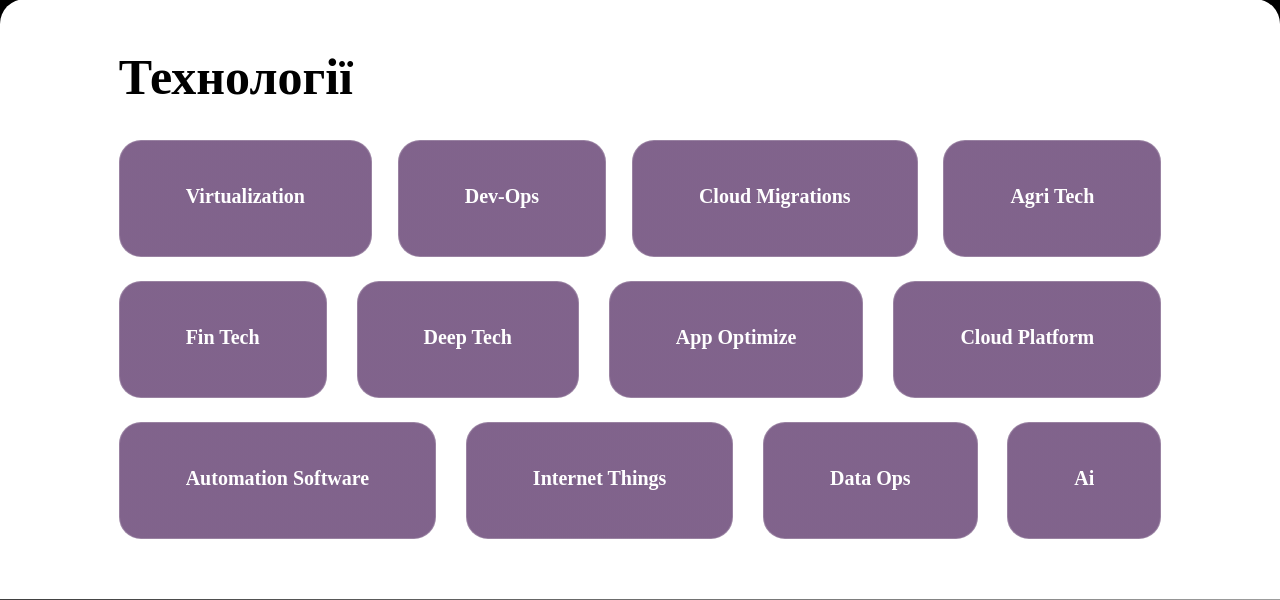
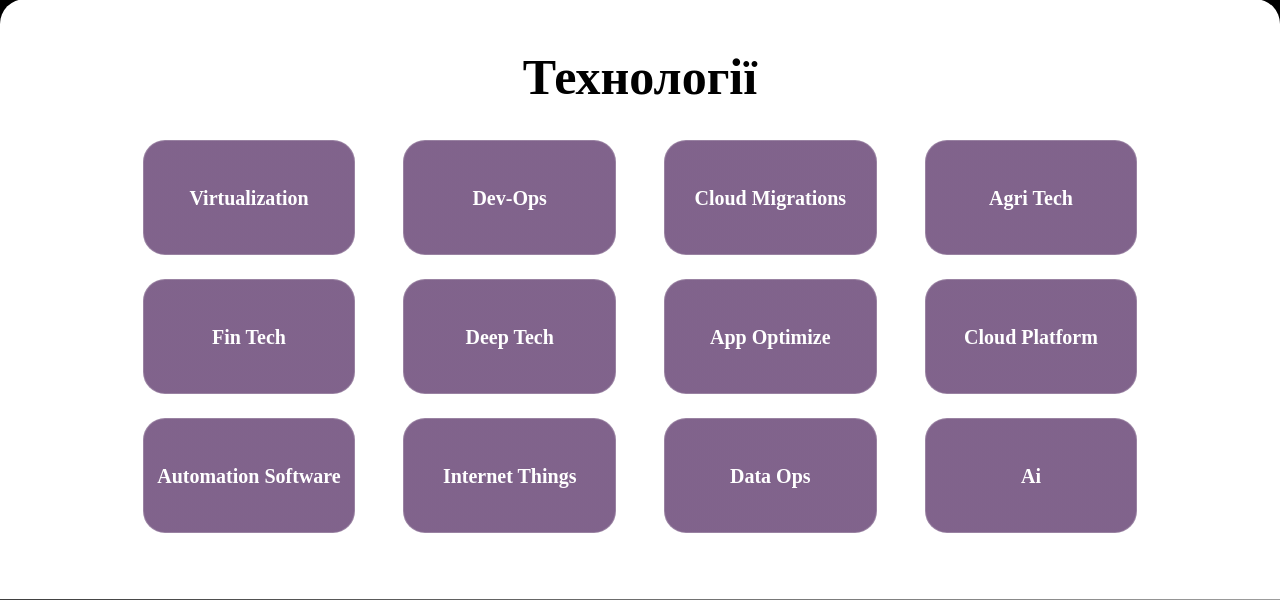
Before and after one commit to RympeR/diya-city-continental-landing, a Django app: page / in a window 1280 px wide. Shown: the part 2736-3336 px from the top of the page. Run offline with Django 3.2, Linux system fonts and the light colour scheme; some web fonts are replaced; grey boxes are pictures that could not be loaded.

Commit message:
updatges from yri

```diff
--- a/core/static/style.css
+++ b/core/static/style.css
@@ -331,7 +331,6 @@ textarea {
 }
 
 .purple-block-text {
-    padding: 43px 66px 43px 66px;
     font-family: 'Gilroy';
     font-style: normal;
     font-weight: 600;
@@ -401,8 +400,9 @@ textarea {
     border: 1px solid rgba(255, 255, 255, 0.2);
     backdrop-filter: blur(25px);
     /* Note: backdrop-filter has minimal browser support */
-    height: 117px;
-    border-radius: 22px
+    height: 115px;
+    border-radius: 22px;
+    width: 230px;
 }
 
 
@@ -750,8 +750,19 @@ text-align: center;
 
 /* !! media 450 styles*/
 @media only screen and (min-width:601px) {
+    .custom-digit-block{
+        margin-left:  3.5rem;
+        margin-right: 3.5rem;
+    }
     .mb-l-none {
         display: none;
+    }
+
+    .purple-block {
+        padding-top: 45px;
+        text-align: center;
+        margin-left:  1.5rem;
+        margin-right: 1.5rem;
     }
 
     .fith-block {
--- a/core/templates/main.html
+++ b/core/templates/main.html
@@ -325,7 +325,7 @@
         </div>
 
         <div class="cards-block-convenience-1 mt-5 row">
-            <div class="card">
+            <div class=" col-md-6 card col-4  ">
                 <img class="position-absolute translate-middle images-block-convenience"
                     src="{% static 'images/convenience-first-img.svg' %}" alt="Icon">
                 <h3 class="h3-convenience">
@@ -346,7 +346,7 @@
                 </p>
             </div>
 
-            <div class="card card">
+            <div class="card  col-4 col-md-6">
                 <img class="position-absolute translate-middle images-block-convenience"
                     src="{% static 'images/convenience-img2.svg' %}" alt="Icon">
                 <h3 class="h3-convenience">
@@ -368,7 +368,7 @@
                 </p>
             </div>
 
-            <div class="card">
+            <div class="card col-4 col-md-6">
                 <img class="position-absolute translate-middle images-block-convenience"
                     src="{% static 'images/convenience-third-img.svg' %}" alt="Icon">
                 <h3 class="h3-convenience">
@@ -394,8 +394,8 @@
             <!-- cards-block-convenience-2 -->
 
         </div>
-        <div class="cards-block-convenience-2" style="margin-top: 2.5rem!important;">
-            <div class="card">
+        <div class="cards-block-convenience-1" style="margin-top: 2.5rem!important;">
+            <div class="card col-4 col-md-6">
                 <img class="position-absolute translate-middle images-block-convenience"
                     src="{% static 'images/convenience-four-img.svg' %}" alt="Icon">
                 <h3 class="h3-convenience">
@@ -417,7 +417,7 @@
                 </p>
             </div>
 
-            <div class="card">
+            <div class="card col-4 col-md-6">
                 <img class="position-absolute translate-middle images-block-convenience"
                     src="{% static 'images/convenience-five-img.svg' %}" alt="Icon">
                 <h3 class="h3-convenience">
@@ -439,7 +439,7 @@
                 </p>
             </div>
 
-            <div class="card">
+            <div class="card col-4 col-md-6">
                 <img class="position-absolute translate-middle images-block-convenience"
                     src="{% static 'images/convenience-img-six.svg' %}" alt="Icon">
                 <h3 class="h3-convenience-last-card">
@@ -623,7 +623,7 @@
 
     <div class="container-fluid fith-block mb-d-none">
         <div class="row">
-            <div class="col-10 offset-1 d-flex">
+            <div class="col-10 offset-1 d-flex justify-content-center">
                 <h1 class="text-title-black mt-5 " style="">
                     {% if request.session.lang == 'eng' %}
                     Technologies
@@ -634,7 +634,7 @@
             </div>
         </div>
         <div class="row mt-4">
-            <div class="col-10 offset-1 d-flex justify-content-between">
+            <div class="col-10 offset-1 d-flex justify-content-center">
                 <div class="purple-block">
                     <p class="white-text purple-block-text">
                         Virtualization
@@ -658,7 +658,7 @@
             </div>
         </div>
         <div class="row mt-4">
-            <div class="col-10 offset-1 d-flex justify-content-between">
+            <div class="col-10 offset-1 d-flex justify-content-center">
                 <div class="purple-block">
                     <p class="white-text purple-block-text">
                         Fin Tech
@@ -682,7 +682,7 @@
             </div>
         </div>
         <div class="row mt-4">
-            <div class="col-10 offset-1 d-flex justify-content-between">
+            <div class="col-10 offset-1 d-flex justify-content-center">
                 <div class="purple-block">
                     <p class="white-text purple-block-text">
                         Automation Software
@@ -883,7 +883,7 @@
 
     <div class="container-fluid six-block mb-d-none">
         <div class="row">
-            <div class="col-12 m-top-8r d-flex justify-content-around align-items-center">
+            <div class="col-12 m-top-8r d-flex justify-content-center align-items-center">
                 <div class="custom-digit-block flex-column d-flex justify-content-center">
                     <h2 class="digits-title text-center">100+</h2>
                     <h4 class="under-digits-title text-center">
@@ -1001,9 +1001,9 @@
             </div>
         </div>
     </div>
-    <div class="container-fluid seventh-block mb-d-none">
+    <div class="container-fluid seventh-block mb-d-none ">
         <div class="row">
-            <div class="col-10 offset-1">
+            <div class="col-10 offset-1 d-flex justify-content-center">
                 <h2 class="white-title mt-5">
                     {% if request.session.lang == 'eng' %}
                     Solutions
@@ -1014,7 +1014,7 @@
             </div>
         </div>
         <div class="row mt-4">
-            <div class="col-10 offset-1 d-flex justify-content-between">
+            <div class="col-10 offset-1 d-flex justify-content-center">
                 <div class="purple-block">
                     <p class="white-text purple-block-text">
                         Virtualization
@@ -1038,7 +1038,7 @@
             </div>
         </div>
         <div class="row mt-4">
-            <div class="col-10 offset-1 d-flex justify-content-between">
+            <div class="col-10 offset-1 d-flex justify-content-center">
                 <div class="purple-block">
                     <p class="white-text purple-block-text">
                         Fin Tech
@@ -1062,7 +1062,7 @@
             </div>
         </div>
         <div class="row mt-4">
-            <div class="col-10 offset-1 d-flex justify-content-between">
+            <div class="col-10 offset-1 d-flex justify-content-center">
                 <div class="purple-block">
                     <p class="white-text purple-block-text">
                         Automation Software
```
Also changed, not shown: core/core/static/style.css (+14 -3 lines).
